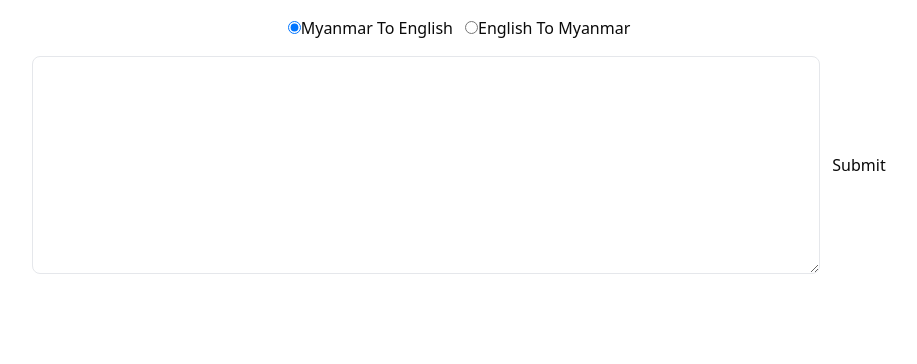
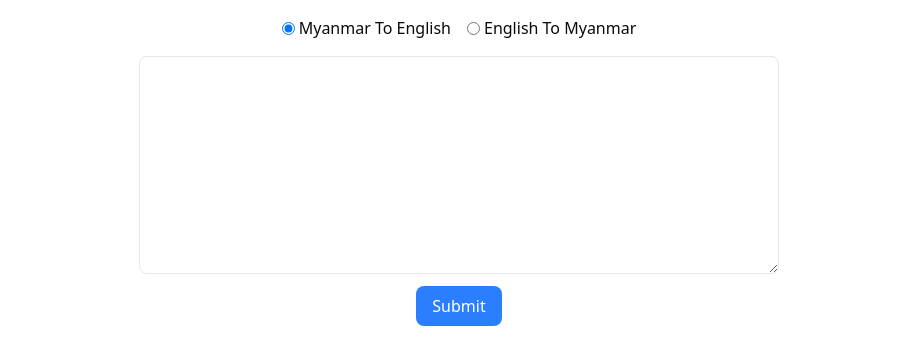
Before and after one commit to Wai-Min-Hein/M2E, a Next.js app: page / in a window 1280 px wide. Shown: the top 364 px of the page, without its empty margins (181-1098 px from the left). Built offline with nearby package versions, Linux system fonts and the light colour scheme.

Commit message:
rwd adjust

```diff
--- a/app/page.tsx
+++ b/app/page.tsx
@@ -241,8 +241,8 @@ const Home = () => {
 
   return (
     <div className="w-screen">
-      <div className="mt-4 flex items-center justify-center gap-3">
-        <div className="">
+      <div className="mt-4 flex items-center justify-center gap-4">
+        <div className="flex items-center justify-center gap-1">
           <input
             type="radio"
             id="m2e"
@@ -256,7 +256,7 @@ const Home = () => {
             Myanmar To English
           </label>
         </div>
-        <div className="">
+        <div className="flex items-center justify-center gap-1">
           <input
             type="radio"
             id="e2m"
@@ -270,16 +270,15 @@ const Home = () => {
           </label>
         </div>
       </div>
-      <div className="my-4 flex items-center justify-center gap-3">
+      <div className="my-4 flex flex-col items-center justify-center gap-3">
         <textarea
           name=""
           id=""
           rows={8}
-          cols={80}
           onChange={(e) => setInput(e.target.value)}
-          className="border border-gray-200 px-4 py-3 rounded-md"
+          className="border border-gray-200 px-4 py-3 rounded-md w-4/5 md:w-2/3 lg:w-1/2"
         ></textarea>
-        <button onClick={handleClick} className="cursor-pointer">
+        <button onClick={handleClick} className="cursor-pointer bg-blue-500 text-white px-4 py-2 rounded-md">
           Submit
         </button>
       </div>
```
